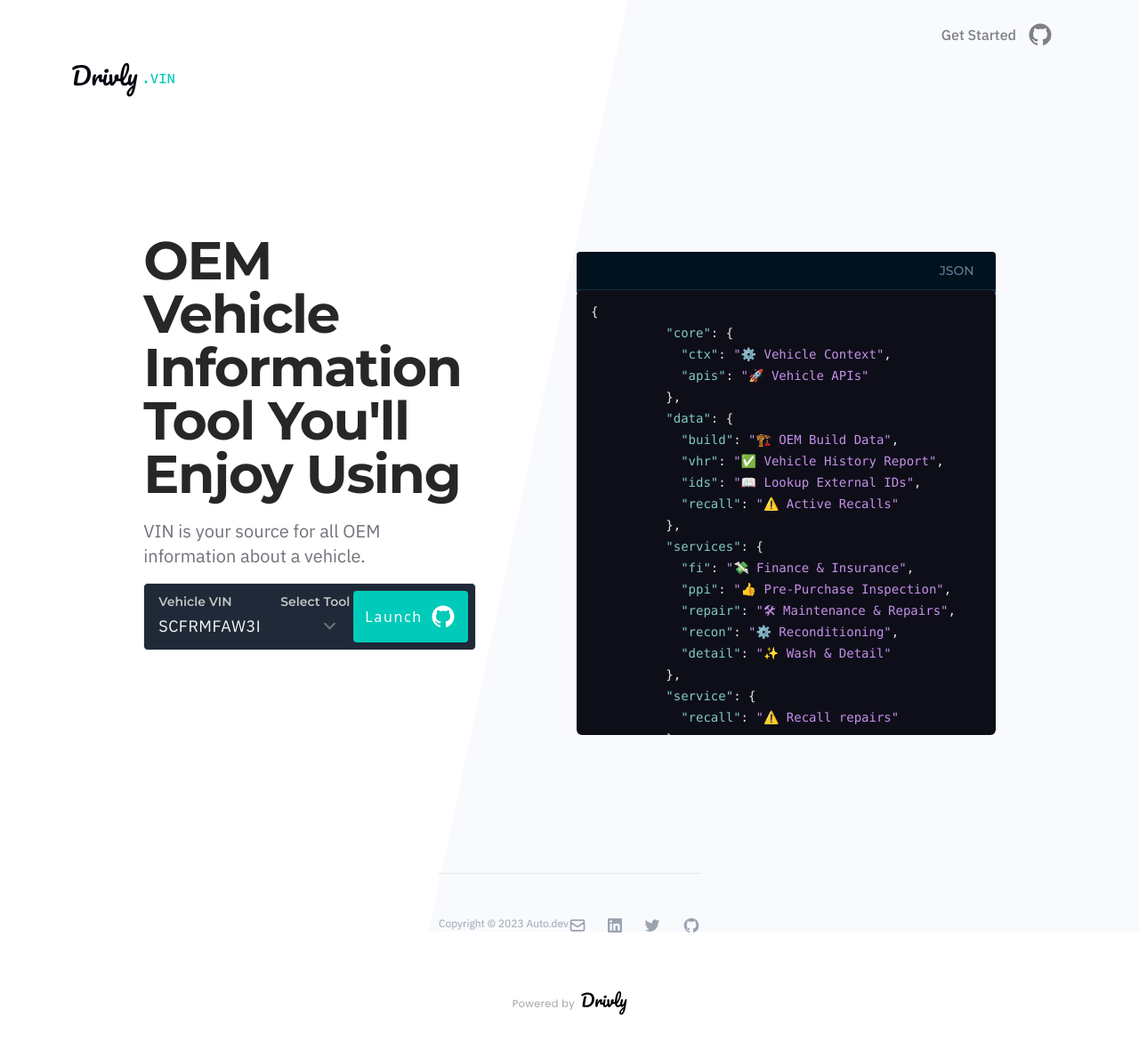
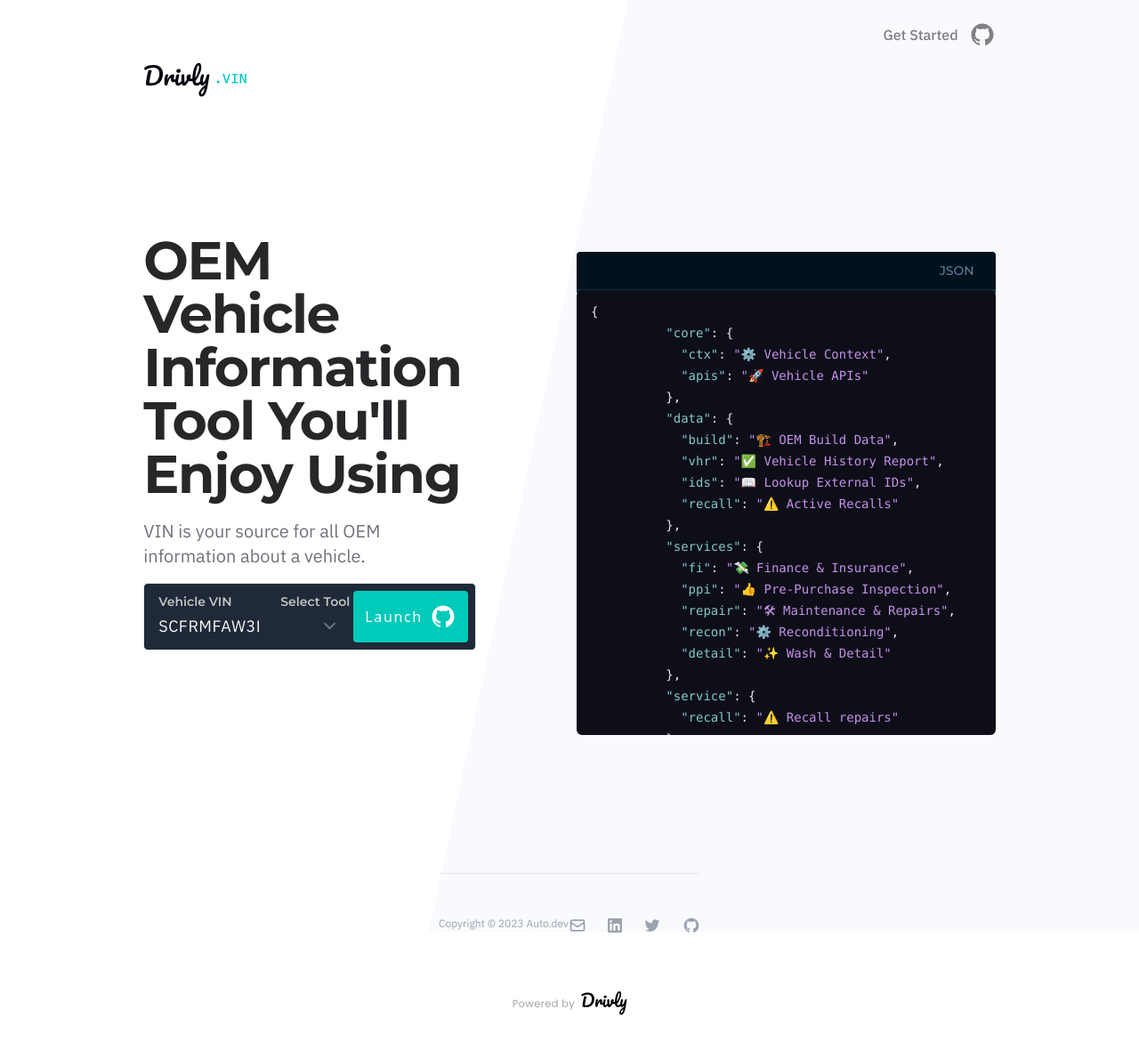
Before and after one commit to drivly/page.vin, a Jekyll site: the page built from README.md, in a window 1280 px wide. Shown: the top 1180 px of the page at 89% size. Built offline with Jekyll 4.4.1, drawn with Linux system fonts in a browser that asks for light colours; nearby versions of some CDN libraries; our own code applies the rules of GitHub Pages for plain Markdown files; comment, search, counter and statistics services are not loaded.

Commit message:
edited nav

```diff
--- a/_layouts/default.html
+++ b/_layouts/default.html
@@ -125,7 +125,7 @@
     </script>
   </head>
   <body
-    class="min-h-screen bg-white relative flex flex-col xl:grid xl:grid-cols-12 gap-x-4 px-16"
+    class="min-h-screen bg-white relative flex flex-col xl:grid xl:grid-cols-12 gap-x-4 px-4 xl:px-16"
     data-instant-allow-external-links
     style="
       background-image: url('/assets/Rectangle.svg');
@@ -134,7 +134,7 @@
     "
   >
     <nav
-      class="flex justify-between max-w-7xl p-4 z-50 col-span-12 mb-20"
+      class="flex justify-between py-4 z-50 xl:col-span-10 mb-20 xl:col-start-2"
     >
       <div class="flex justify-start items-center flex-1">
         <a href="#">
@@ -153,7 +153,7 @@
           href="{{ site.gettingStarted | default: '/login' }}"
           target="_blank"
           referrerpolicy="no-referrer"
-          class="ml-8 whitespace-nowrap inline-flex items-center justify-between px-4 py-2 font-IBM text-base font-medium text-[#060611]/50 gap-x-3"
+          class="ml-8 whitespace-nowrap inline-flex items-center justify-between py-2 font-IBM text-base font-medium text-[#060611]/50 gap-x-3"
         >
           Get Started {% include githubIcon.html variant="rgba(6, 6, 17, 0.5)"
           %}
```
